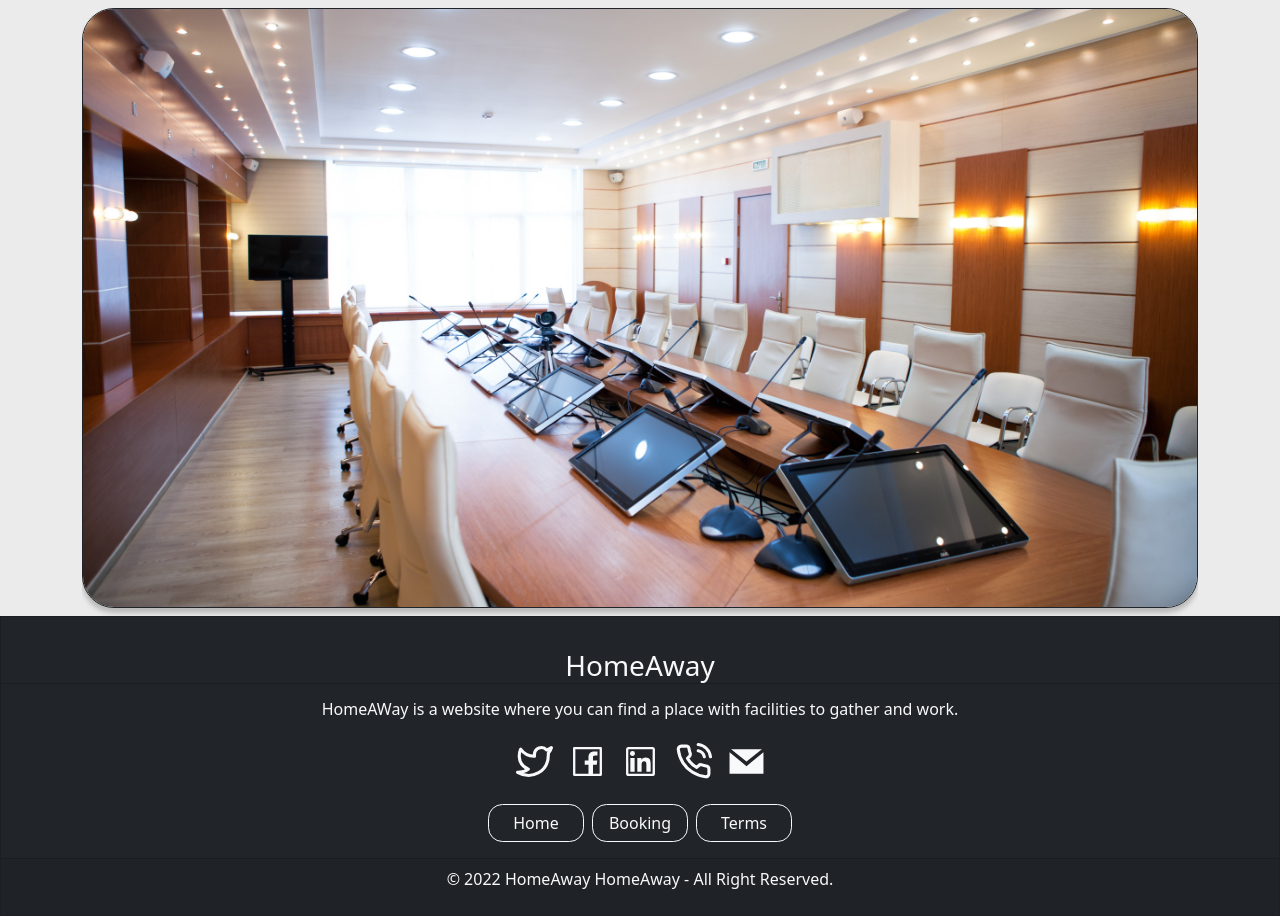
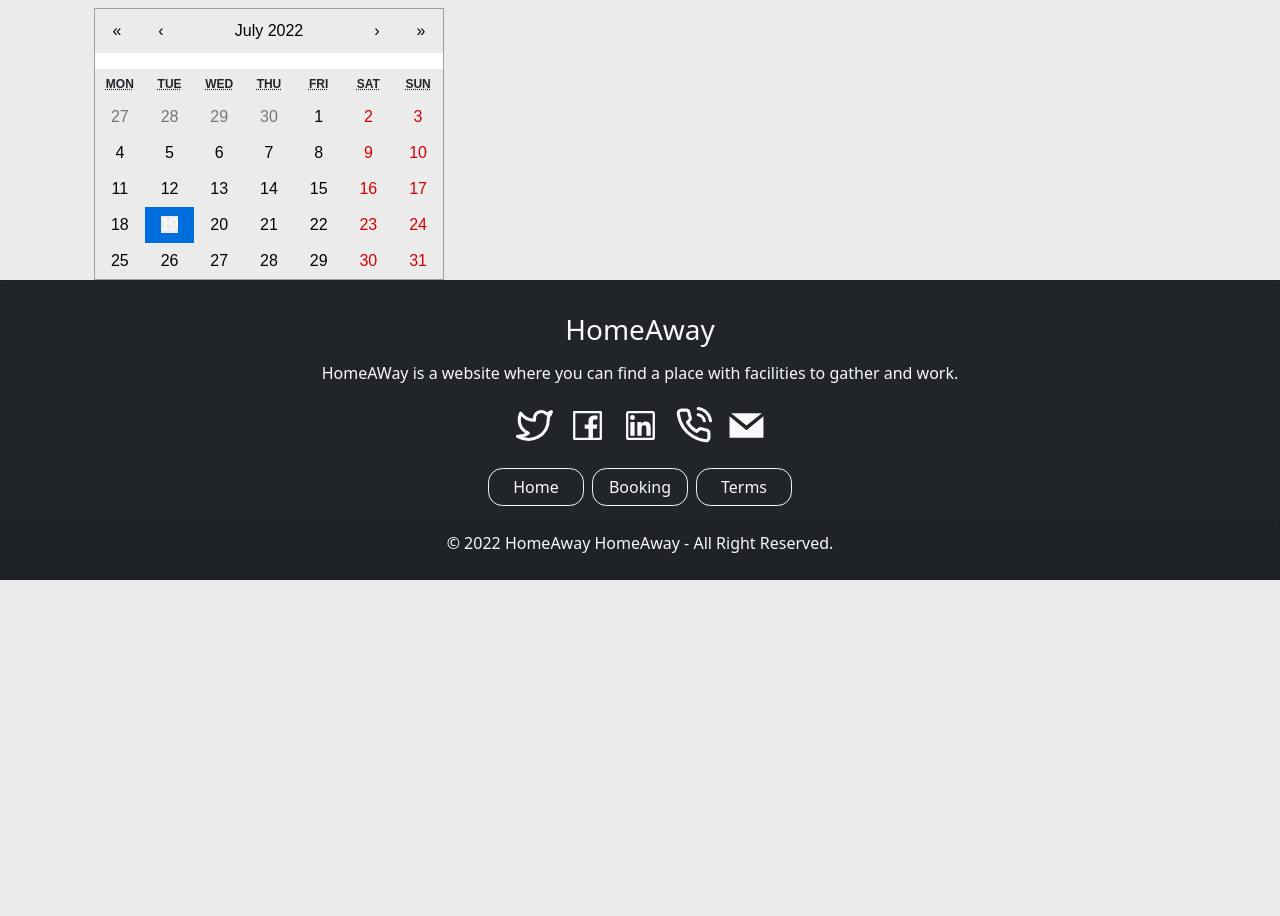
Before and after one commit to GP-43/homeaway-frontend, a React (Create React App) app: page / in a window 1280 px wide. After the commit the page ends 800 px from the top, so only its background shows below. Built offline with nearby package versions, Linux system fonts and the light colour scheme.

Commit message:
Basic Calendar added
basic calendar created. Cannot add event yet.

```diff
--- a/package.json
+++ b/package.json
@@ -10,6 +10,7 @@
     "node-sass": "^7.0.1",
     "react": "^18.2.0",
     "react-bootstrap": "^2.4.0",
+    "react-calendar": "^3.7.0",
     "react-dom": "^18.2.0",
     "react-icons": "^4.4.0",
     "react-router-dom": "^6.3.0",
--- a/src/App.js
+++ b/src/App.js
@@ -1,7 +1,8 @@
 import React from 'react';
 import './App.scss'
 import {Routes, Route} from 'react-router-dom';
-import UserHome from './views/pages/UserHome'
+//import UserHome from './views/pages/UserHome'
+import UserBookings from './views/pages/UserBookings'
 import HomeAwayApp from './views/HomeAwayApp';
 
 function App() {
@@ -9,7 +10,7 @@ function App() {
         <div>
             <Routes>
                 <Route path='/' element={<HomeAwayApp/>}>
-                    <Route path='/' element={<UserHome/>}/>
+                    <Route path='/' element={<UserBookings/>}/> {/*{<UserHome/>} */}
                 </Route>
             </Routes>
         </div>
--- a/src/assets/styles/_main.scss
+++ b/src/assets/styles/_main.scss
@@ -2,3 +2,4 @@
 @import "partials/finding-place";
 @import "partials/user-home";
 @import "partials/occupant-footer";
+@import "partials/calendar";
--- /dev/null
+++ b/src/assets/styles/partials/_calendar.scss
@@ -0,0 +1,3 @@
+.App {
+	text-align: center;
+}
--- /dev/null
+++ b/src/components/calendar/UserCalendar.jsx
@@ -0,0 +1,14 @@
+import React, { useState } from 'react';
+import Calendar from 'react-calendar';
+import 'react-calendar/dist/Calendar.css';
+
+function UserCalendar() {
+  const [value, onChange] = useState(new Date());
+
+  return (
+    <div>
+      <Calendar onChange={onChange} value={value} />
+    </div>
+  );
+}
+export default UserCalendar;
--- /dev/null
+++ b/src/views/pages/UserBookings.js
@@ -0,0 +1,15 @@
+import React from 'react';
+import {Container, Row} from "react-bootstrap";
+import UserCalendar from '../../components/calendar/UserCalendar.jsx';
+
+function UserHome() {
+    return (
+        <Container>
+            <Row className='mx-0 mt-2'>
+                <UserCalendar/>
+            </Row>
+        </Container>
+    );
+}
+
+export default UserHome;
```
Also changed, not shown: 1 other file (tests, documents, lock files or other folders).
